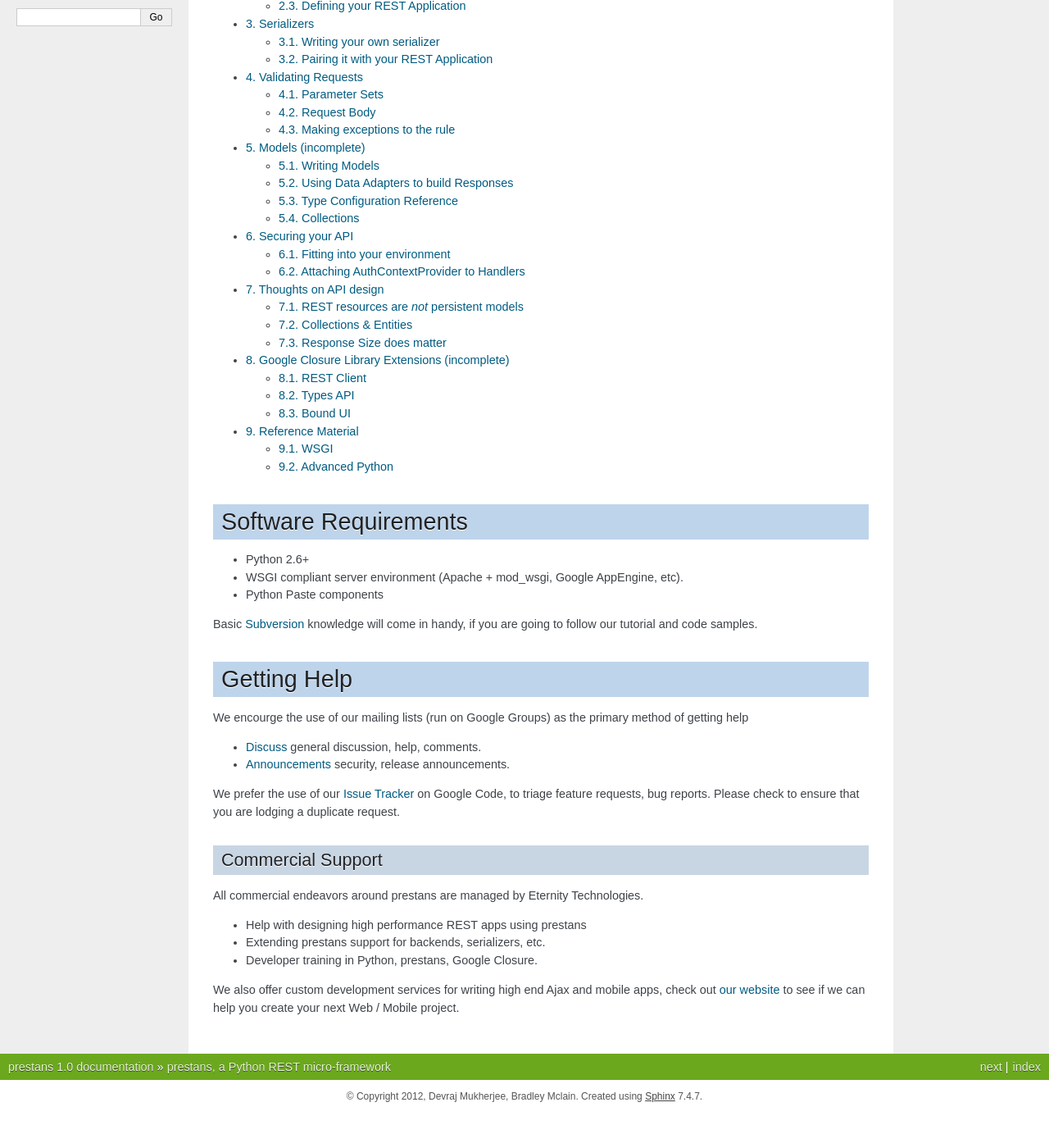
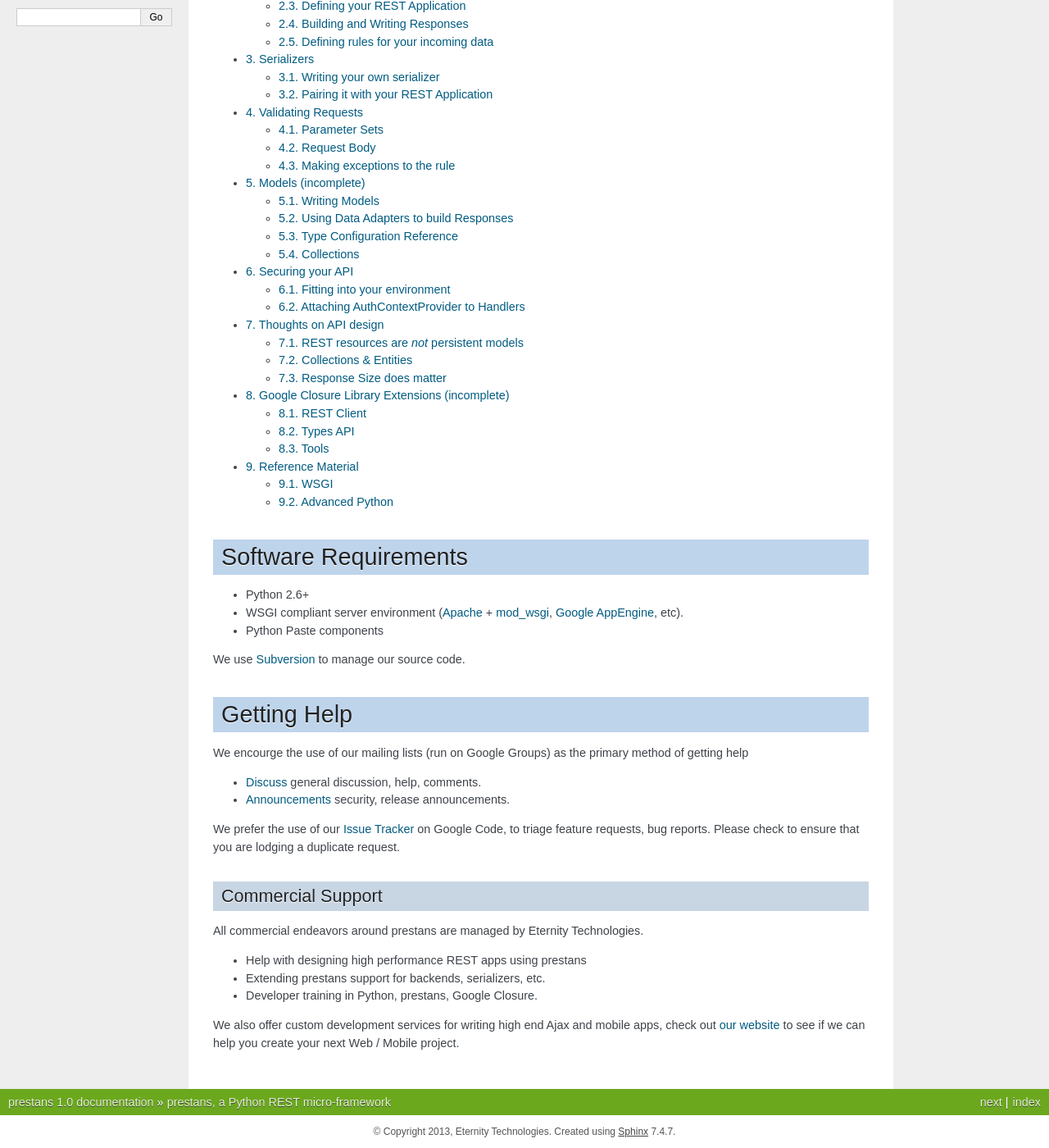
Before and after one commit to anomaly/prestans-docs, a Sphinx documentation site: the page built from source/index.rst, in a window 1280 px wide and 1400 px high, scrolled down 364 px. Shown: the whole window at 82% size. Built offline with Sphinx 7.4.7, drawn with Linux system fonts in a browser that asks for light colours; before the commit the page ends 1721 px from its top, so only the background shows below that.

Commit message:
Updated copyright statement, changed heading indent

```diff
--- a/source/conf.py
+++ b/source/conf.py
@@ -41,7 +41,7 @@
 
 # General information about the project.
 project = u'prestans'
-copyright = u'2012, Devraj Mukherjee, Bradley Mclain'
+copyright = u'2013, Eternity Technologies'
 
 # The version info for the project you're documenting, acts as replacement for
 # |version| and |release|, also used in various other places throughout the
@@ -184,7 +184,7 @@
 # (source start file, target name, title, author, documentclass [howto/manual]).
 latex_documents = [
   ('index', 'prestans.tex', u'prestans Documentation',
-   u'Devraj Mukherjee, Bradley Mclain', 'manual'),
+   u'Eternity Technologies', 'manual'),
 ]
 
 # The name of an image file (relative to this directory) to place at the top of
@@ -214,7 +214,7 @@
 # (source start file, name, description, authors, manual section).
 man_pages = [
     ('index', 'prestans', u'prestans Documentation',
-     [u'Devraj Mukherjee, Bradley Mclain'], 1)
+     [u'Eternity Technologies'], 1)
 ]
 
 # If true, show URL addresses after external links.
@@ -228,7 +228,7 @@
 #  dir menu entry, description, category)
 texinfo_documents = [
   ('index', 'prestans', u'prestans Documentation',
-   u'Devraj Mukherjee, Bradley Mclain', 'prestans', 'One line description of project.',
+   u'Eternity Technologies', 'prestans', 'One line description of project.',
    'Miscellaneous'),
 ]
 
@@ -246,9 +246,9 @@
 
 # Bibliographic Dublin Core info.
 epub_title = u'prestans'
-epub_author = u'Devraj Mukherjee, Bradley Mclain'
-epub_publisher = u'Devraj Mukherjee, Bradley Mclain'
-epub_copyright = u'2012, Devraj Mukherjee, Bradley Mclain'
+epub_author = u'Eternity Technologies'
+epub_publisher = u'Eternity Technologies'
+epub_copyright = u'2013, Eternity Technologies'
 
 # The language of the text. It defaults to the language option
 # or en if the language is not set.
--- a/source/index.rst
+++ b/source/index.rst
@@ -27,10 +27,10 @@
 =====================
 
 * Python 2.6+
-* WSGI compliant server environment (Apache + mod_wsgi, Google AppEngine, etc).
+* WSGI compliant server environment (`Apache <http://httpd.apache.org>`_ + `mod_wsgi <http://modwsgi.googlecode.com>`_, `Google AppEngine <https://developers.google.com/appengine/>`_, etc).
 * Python Paste components
 
-Basic `Subversion <http://svn.tigris.org>`_ knowledge will come in handy, if you are going to follow our tutorial and code samples.
+We use `Subversion <http://svn.tigris.org>`_ to manage our source code.
 
 Getting Help
 ============
```
Also changed, not shown: source/closure.rst (+4 -3 lines), source/handlers.rst (+4 -3 lines).
